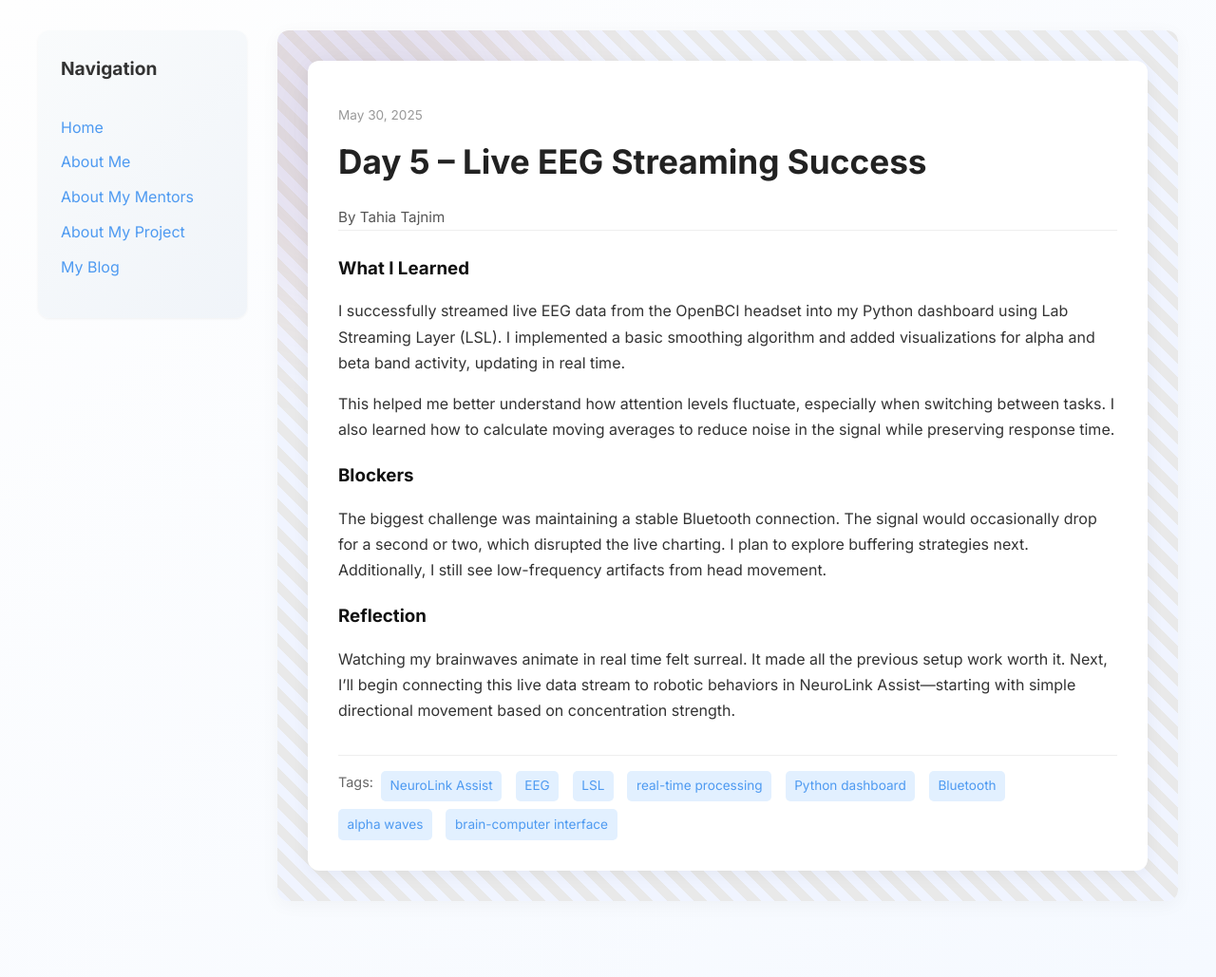
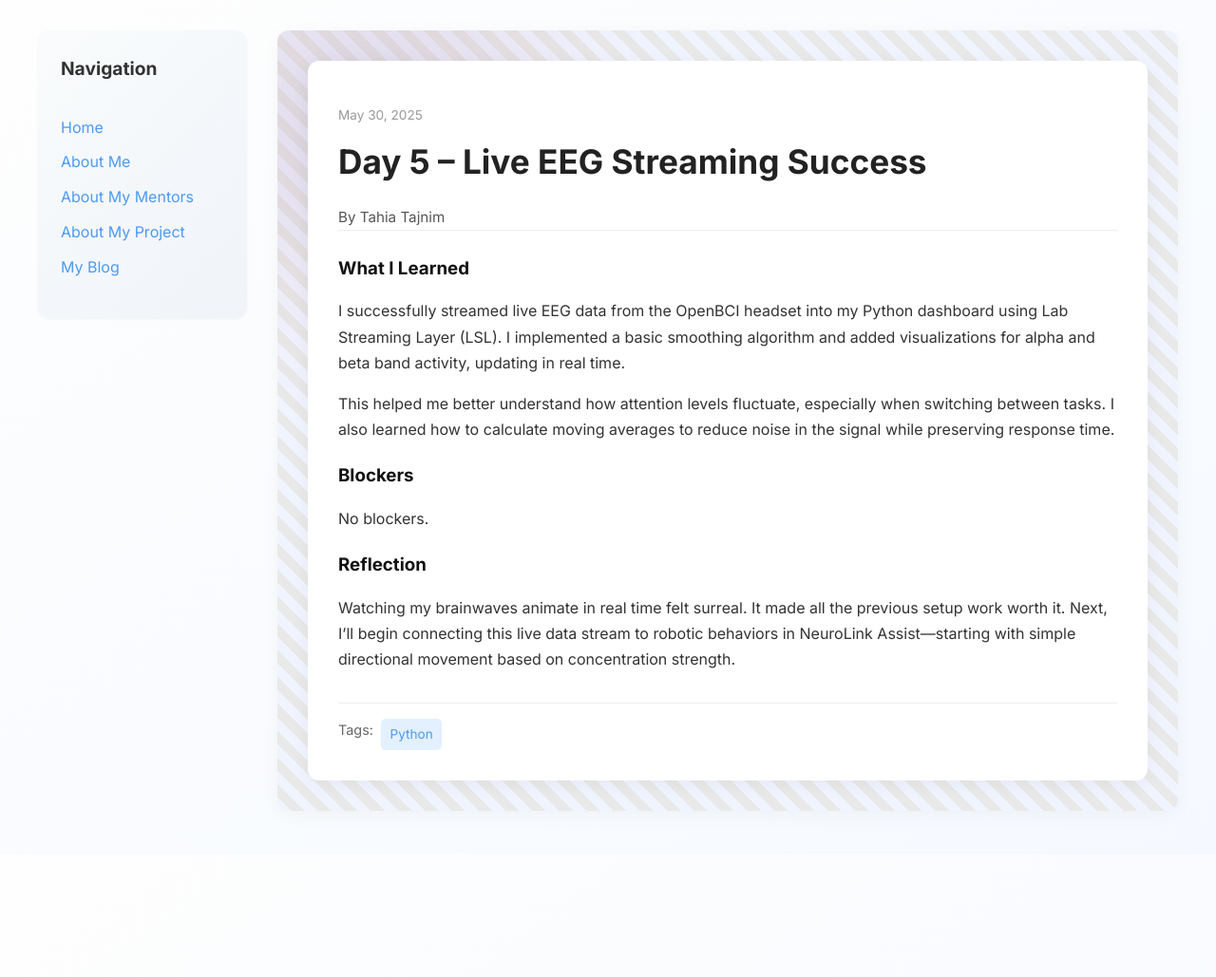
Before and after one commit to Tataj1/Tataj1.github.io, a Jekyll site: the page built from _posts/2025-05-30-day-4.md, in a window 1280 px wide. Shown: the whole page at 95% size. Built offline with Jekyll 4.4.1, drawn with Linux system fonts in a browser that asks for light colours; after the commit the page ends 900 px from its top, so only the background shows below that.

Commit message:
Update 2025-05-30-day-4.md

```diff
--- a/_posts/2025-05-30-day-4.md
+++ b/_posts/2025-05-30-day-4.md
@@ -4,7 +4,7 @@ title: "Day 5 – Live EEG Streaming Success"
 date: 2025-05-30
 author: Tahia Tajnim
 permalink: /day5.html
-tags: ["NeuroLink Assist", "EEG", "LSL", "real-time processing", "Python dashboard", "Bluetooth", "alpha waves", "brain-computer interface"]
+tags: ["Python"]
 
 what_i_learned: |
   I successfully streamed live EEG data from the OpenBCI headset into my Python dashboard using Lab Streaming Layer (LSL). I implemented a basic smoothing algorithm and added visualizations for alpha and beta band activity, updating in real time.
@@ -12,7 +12,7 @@ what_i_learned: |
   This helped me better understand how attention levels fluctuate, especially when switching between tasks. I also learned how to calculate moving averages to reduce noise in the signal while preserving response time.
 
 blockers: |
-  The biggest challenge was maintaining a stable Bluetooth connection. The signal would occasionally drop for a second or two, which disrupted the live charting. I plan to explore buffering strategies next. Additionally, I still see low-frequency artifacts from head movement.
+  No blockers.
 
 reflection: |
   Watching my brainwaves animate in real time felt surreal. It made all the previous setup work worth it. Next, I’ll begin connecting this live data stream to robotic behaviors in NeuroLink Assist—starting with simple directional movement based on concentration strength.
```
